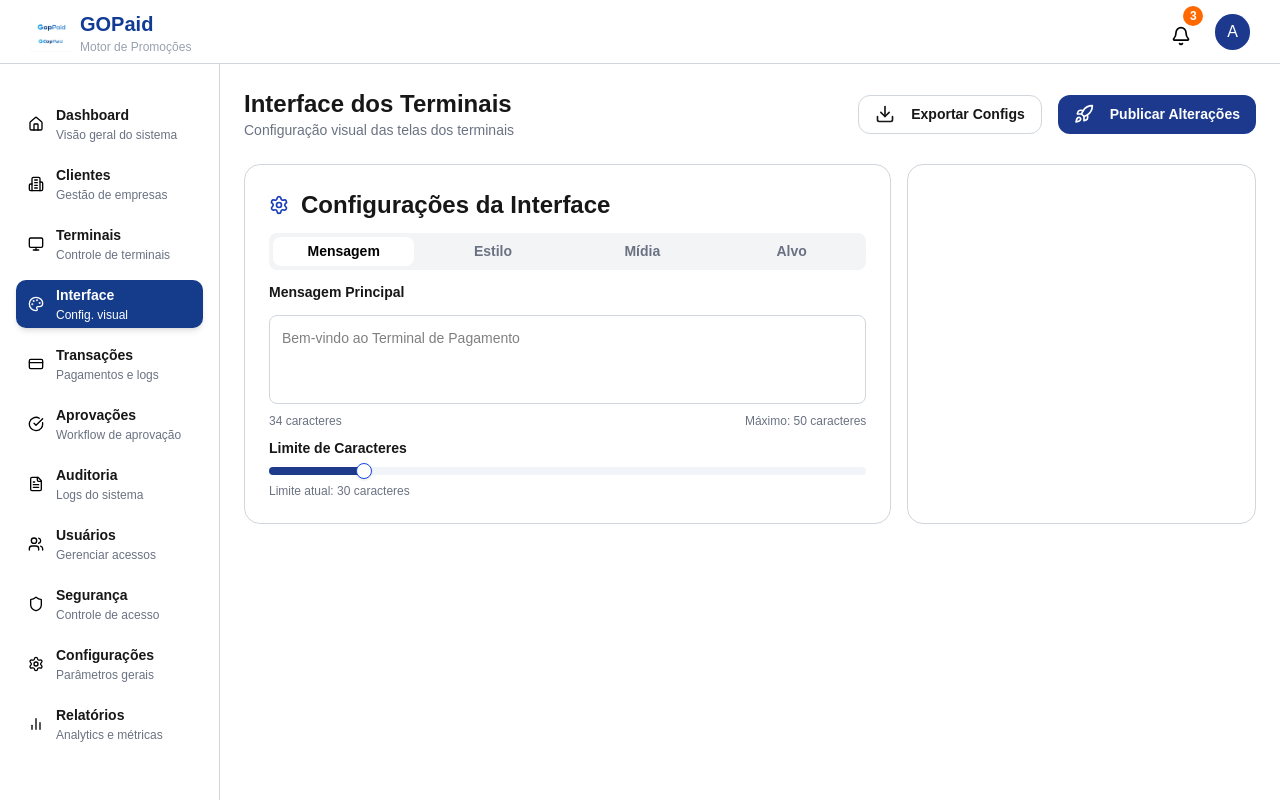
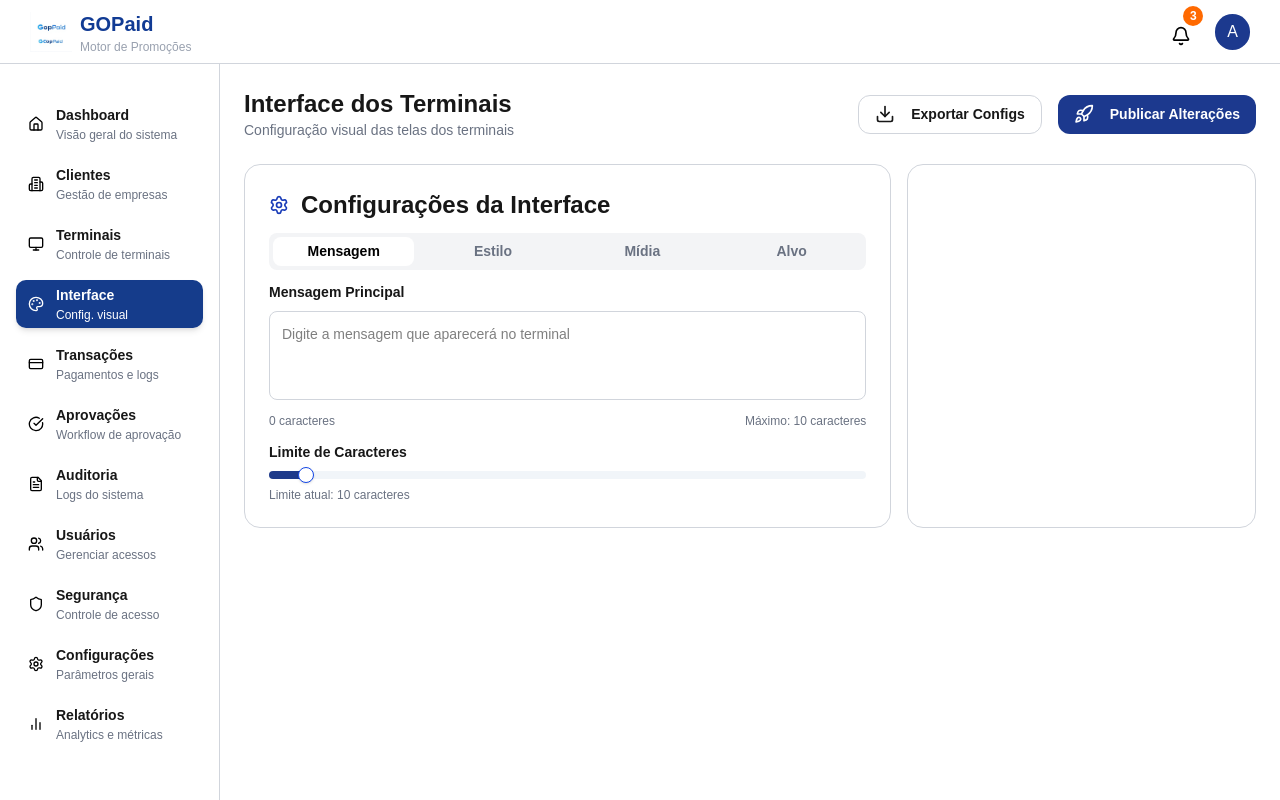
Before and after one commit to JohannPDaniel/Meu-projeto, a Next.js app: page /interface/mensagem in a window 1280 px wide. Built offline with nearby package versions, Linux system fonts and the light colour scheme.

Commit message:
fazendo a parte da mensagem da pagina de interface

```diff
--- a/src/app/interface/mensagem/page.tsx
+++ b/src/app/interface/mensagem/page.tsx
@@ -1,26 +1,67 @@
-import { LimiteDeCaracteres } from "../../../components/interface/limiteDeCaracteres";
+'use client';
+
+import { useEffect, useMemo, useState } from 'react';
+import { LimiteDeCaracteres } from '../../../components/interface/limiteDeCaracteres';
 
 export default function Mensagem() {
-  return (
-		<div className='flex flex-col gap-2'>
-			<label className='flex flex-col gap-3'>
+	const [limit, setLimit] = useState(10); // controlado pelo range
+	const [message, setMessage] = useState(''); // texto digitado
+
+	// Corta o texto se o limite diminuir
+	useEffect(() => {
+		setMessage((prev) => (prev.length > limit ? prev.slice(0, limit) : prev));
+	}, [limit]);
+
+	const count = useMemo(() => message.length, [message]);
+
+	const handleChange = (e: React.ChangeEvent<HTMLTextAreaElement>) => {
+		const next = e.currentTarget.value;
+		// Corta imediatamente caso ultrapasse
+		setMessage(next.length > limit ? next.slice(0, limit) : next);
+	};
+
+	return (
+		<div className='space-y-3'>
+			<label className='flex flex-col gap-2'>
 				<span className='text-[14px] font-bold'>Mensagem Principal</span>
+
 				<textarea
 					name='message'
-					placeholder='Bem-vindo ao Terminal de Pagamento'
+					placeholder='Digite a mensagem que aparecerá no terminal'
 					rows={3}
-					maxLength={50}
-					className='border border-gray-300 p-3 rounded-lg resize-none text-[14px] text-black focus:outline-none focus:ring-2 focus:ring-blue-500'></textarea>
+					maxLength={limit} // ainda deixo o nativo ativado
+					value={message}
+					onChange={handleChange} // garante o corte no ato
+					className={`
+            border p-3 rounded-lg resize-none text-[14px] text-black focus:outline-none
+            ${
+							count >= limit
+								? 'border-red-600 focus:ring-red-600'
+								: 'border-gray-300 focus:ring-blue-500'
+						}
+          `}
+				/>
 			</label>
 
 			<div className='flex justify-between'>
-				<small className='text-[12px] text-gray-500'>34 caracteres</small>
+				<small
+					className={`text-[12px] ${
+						count >= limit ? 'text-red-600' : 'text-gray-500'
+					}`}>
+					{count} caracteres
+				</small>
 				<small className='text-[12px] text-gray-500'>
-					Máximo: 50 caracteres
+					Máximo: {limit} caracteres
 				</small>
 			</div>
 
-			<LimiteDeCaracteres />
+			<LimiteDeCaracteres
+				value={limit}
+				onChange={setLimit}
+				min={0}
+				max={200}
+				step={10}
+			/>
 		</div>
 	);
 }
--- a/src/components/interface/limiteDeCaracteres.tsx
+++ b/src/components/interface/limiteDeCaracteres.tsx
@@ -1,14 +1,26 @@
-"use client";
+'use client';
 
-import { useState } from 'react';
+import { useMemo } from 'react';
 
-export function LimiteDeCaracteres() {
-	const min = 0;
-	const max = 200;
-	const step = 10;
+interface LimiteDeCaracteresProps {
+	value: number;
+	onChange: (v: number) => void;
+	min?: number;
+	max?: number;
+	step?: number;
+}
 
-	const [valor, setValor] = useState(30);
-	const pct = ((valor - min) / (max - min)) * 100;
+export function LimiteDeCaracteres({
+	value,
+	onChange,
+	min = 0,
+	max = 200,
+	step = 10,
+}: LimiteDeCaracteresProps) {
+	const pct = useMemo(
+		() => ((value - min) / (max - min)) * 100,
+		[value, min, max]
+	);
 
 	return (
 		<label className='flex flex-col gap-2'>
@@ -19,16 +31,14 @@ export function LimiteDeCaracteres() {
 				min={min}
 				max={max}
 				step={step}
-				value={valor}
-				onChange={(e) => setValor(e.currentTarget.valueAsNumber)}
+				value={value}
+				onChange={(e) => onChange(e.currentTarget.valueAsNumber)}
 				aria-valuemin={min}
 				aria-valuemax={max}
-				aria-valuenow={valor}
+				aria-valuenow={value}
 				className='
-          w-full h-2 rounded-full appearance-none
-          focus:outline-none focus:ring-2 focus:ring-blue-500
-          bg-slate-100
-          /* thumb (Chrome/Edge/Safari) */
+          w-full h-2 rounded-full appearance-none bg-slate-100
+          /* Chrome/Edge/Safari thumb */
           [&::-webkit-slider-thumb]:appearance-none
           [&::-webkit-slider-thumb]:w-4 [&::-webkit-slider-thumb]:h-4
           [&::-webkit-slider-thumb]:rounded-full
@@ -42,14 +52,14 @@ export function LimiteDeCaracteres() {
           [&::-moz-range-thumb]:border [&::-moz-range-thumb]:border-blue-700
           [&::-moz-range-track]:h-2 [&::-moz-range-track]:bg-transparent
         '
-				/* azul até o valor atual; cinza depois */
 				style={{
+					// preenchido azul até o valor atual; depois cinza
 					background: `linear-gradient(to right, #1e3a8a 0%, #1e3a8a ${pct}%, #f1f5f9 ${pct}%, #f1f5f9 100%)`,
 				}}
 			/>
 
 			<span className='text-xs text-gray-500'>
-				Limite atual: {valor} caracteres
+				Limite atual: {value} caracteres
 			</span>
 		</label>
 	);
```
